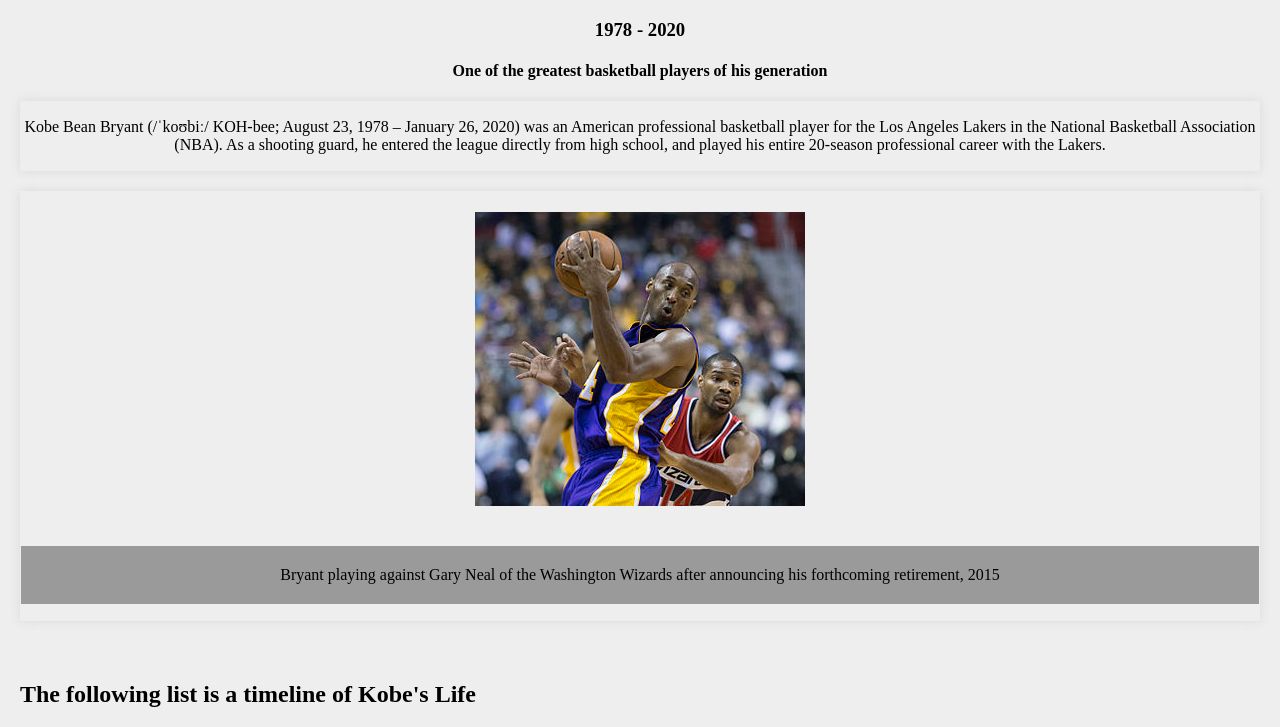
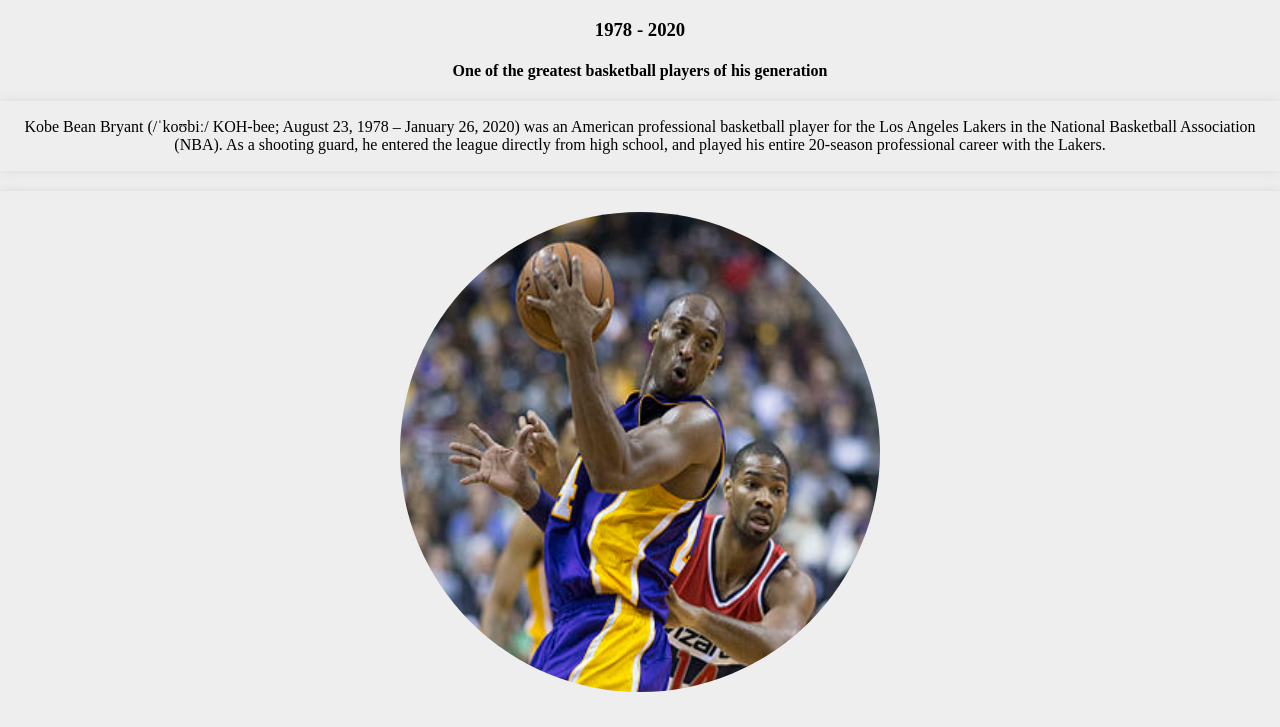
Before and after one commit to bintMA/tributetoblackmamba, a plain HTML site: page index.html in a window 1280 px wide. Shown: the part 61-788 px from the top of the page. Drawn offline with Linux system fonts and the light colour scheme.

Commit message:
fixed the image

```diff
--- a/customcss.css
+++ b/customcss.css
@@ -1,6 +1,7 @@
 body {
     background-color: #eeeeee;
     margin: 0;
+    overflow-x: hidden;
 }
 header {
     text-align: center;
@@ -8,12 +9,16 @@ header {
 .border {
     border: 1px solid #eeeeee;
     box-shadow: 0 0 10px #d8d8d8;
-    margin: 20px;
+    margin: 20px 0;
 
 
 }
 .border img {
     padding: 20px;
+    border-radius: 100%;
+    height: 60vh;
+    width: 60vh;
+
 }
 .desc {
     background-color: #9b9a9a;
--- a/index.html
+++ b/index.html
@@ -21,7 +21,7 @@
         </div>
     </header>
     <main>
-        <h2>The following list is a timeline of Kobe's Life</h2>
+        <h2>Here is the timeline of Kobe's Life</h2>
         <table>
             <tr>
                 <td><strong>1978</strong></td>
```
